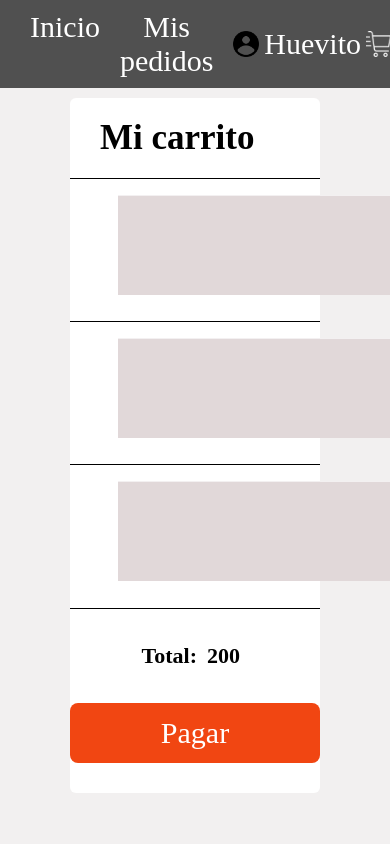
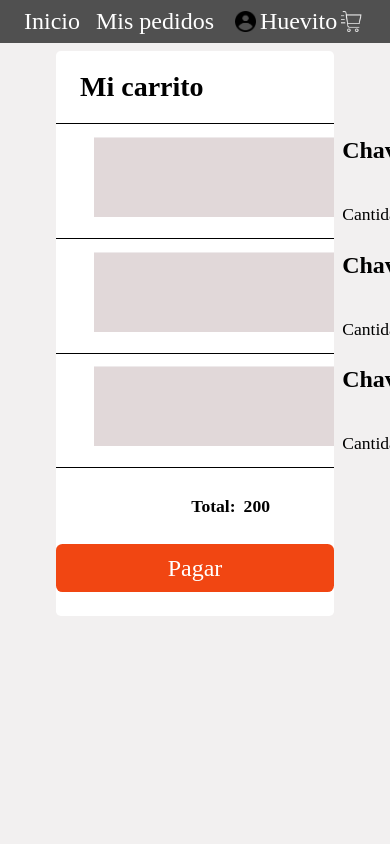
Before and after one commit to Amprex5101/Cooperativahtml, a PHP site: page /micarrito.html in a window 390 px wide; the page is wider, and only the part inside the window is pictured. Run offline with PHP 8.4, Linux system fonts and the light colour scheme.

Commit message:
Cambios para @media

```diff
--- a/CSS/MisPedidos.css
+++ b/CSS/MisPedidos.css
@@ -148,3 +148,9 @@ header{
         }
     }
 }
+@media(max-width: 1200px){
+    html{
+        box-sizing: border-box;
+        font-size: 50%;
+    }
+}
--- a/CSS/micarrito.css
+++ b/CSS/micarrito.css
@@ -144,3 +144,9 @@ nav {
         justify-content: center;
     }
 }
+@media(max-width: 1200px){
+    html{
+        box-sizing: border-box;
+        font-size: 50%;
+    }
+}
```
